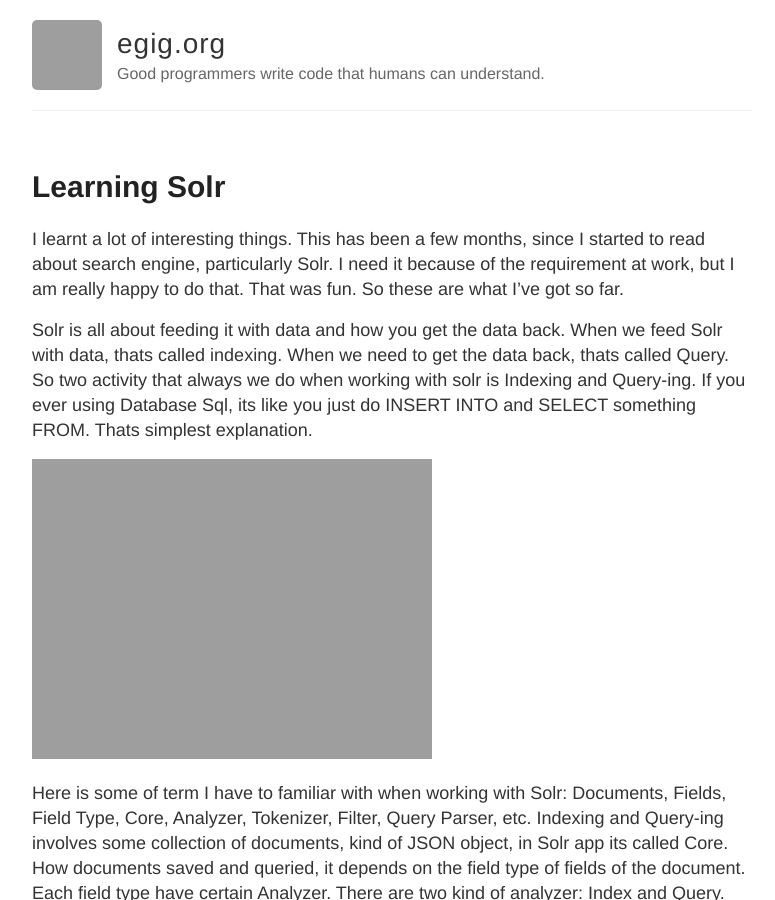
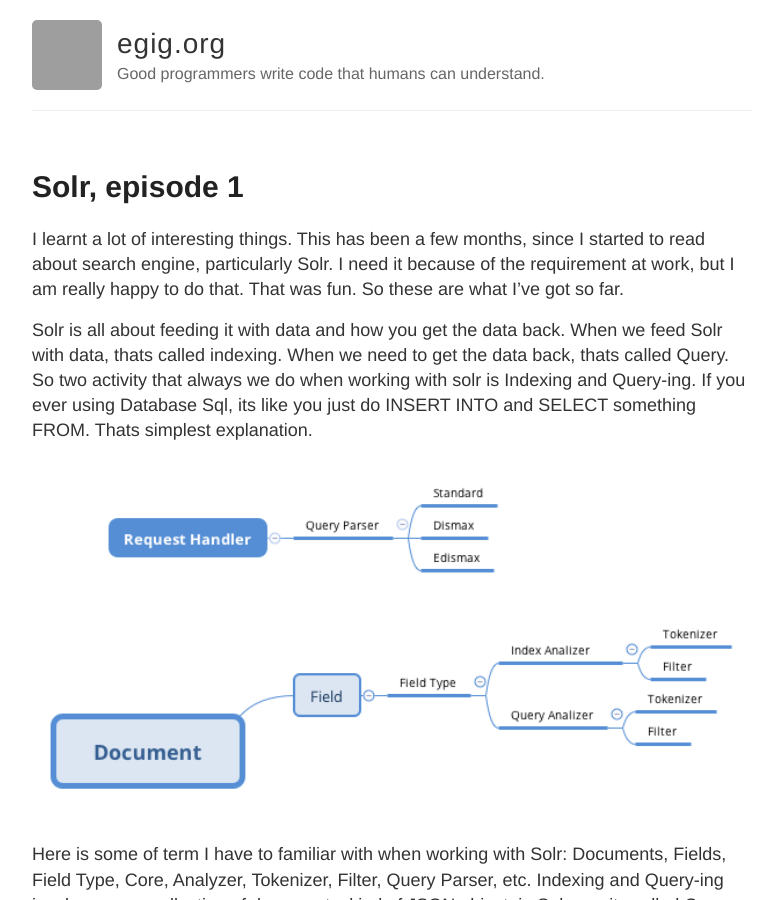
Before and after one commit to egig/egig.github.io, a Jekyll site: the page built from _posts/2017-12-24-solr-episode-1.markdown, in a window 1280 px wide and 900 px high. Shown: the whole window, without its empty margins (248-1023 px from the left). Built offline with Jekyll 4.4.1, drawn with Linux system fonts in a browser that asks for light colours; grey boxes are pictures that could not be loaded.

Commit message:
refactor

```diff
--- a/_posts/2017-12-24-learning-solr.markdown
+++ b/_posts/2017-12-24-solr-episode-1.markdown
@@ -3,8 +3,8 @@
 comments: true
 date: 2017-12-24 18:50:00+00:00
 layout: post
-slug: learning-solr
-title: Learning Solr
+slug: solr-episode-1
+title: Solr, episode 1
 wordpress_id: 103
 categories:
 - Review
@@ -17,7 +17,9 @@
 
 Solr is all about feeding it with data and how you get the data back. When we feed Solr with data, thats called indexing. When we need to get the data back, thats called Query. So two activity that always we do when working with solr is Indexing and Query-ing. If you ever using Database Sql, its like you just do INSERT INTO and SELECT something FROM. Thats simplest explanation.
 
-![](http://egig.org/wp-content/uploads/2017/12/solr-simple.png)
+
+[<img src="{{ site.baseurl }}/images/solr-simple.png" alt="" style="width: 100%;"/>]({{ site.baseurl }}/)
+
 
 Here is some of term I have to familiar with when working with Solr: <!-- more --> Documents, Fields, Field Type, Core, Analyzer, Tokenizer, Filter, Query Parser, etc. Indexing and Query-ing involves some collection of documents, kind of JSON object, in Solr app its called Core. How documents saved and queried, it depends on the field type of fields of the document. Each field type have certain Analyzer. There are two kind of analyzer: Index and Query. Index analyzer, is used when we do the indexing. Query analyzer is used when we do the query.
 
```
Also changed, not shown: images/solr-simple.png (added).
